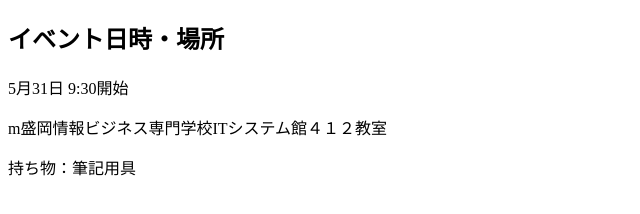
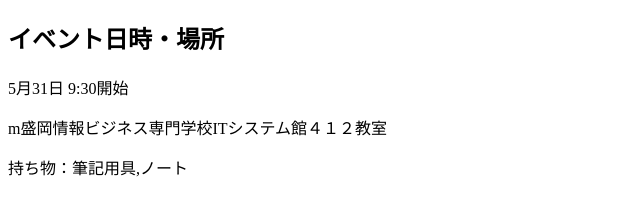
Before and after one commit to sakura-kikuchi/testBranch2, a plain HTML site: page index.html in a window 1280 px wide. Shown: the full height of the page, 0-640 px from the left. Drawn offline with Linux system fonts and the light colour scheme.

Commit message:
[modify]指摘を反映

```diff
--- a/index.html
+++ b/index.html
@@ -7,6 +7,6 @@
 <h2> イベント日時・場所 </h2>
 <p>5月31日 9:30開始</p>
 <p>m盛岡情報ビジネス専門学校ITシステム館４１２教室</p>
-<p>持ち物：筆記用具</p>
+<p>持ち物：筆記用具,ノート</p>
 </body>
 </html>
```
